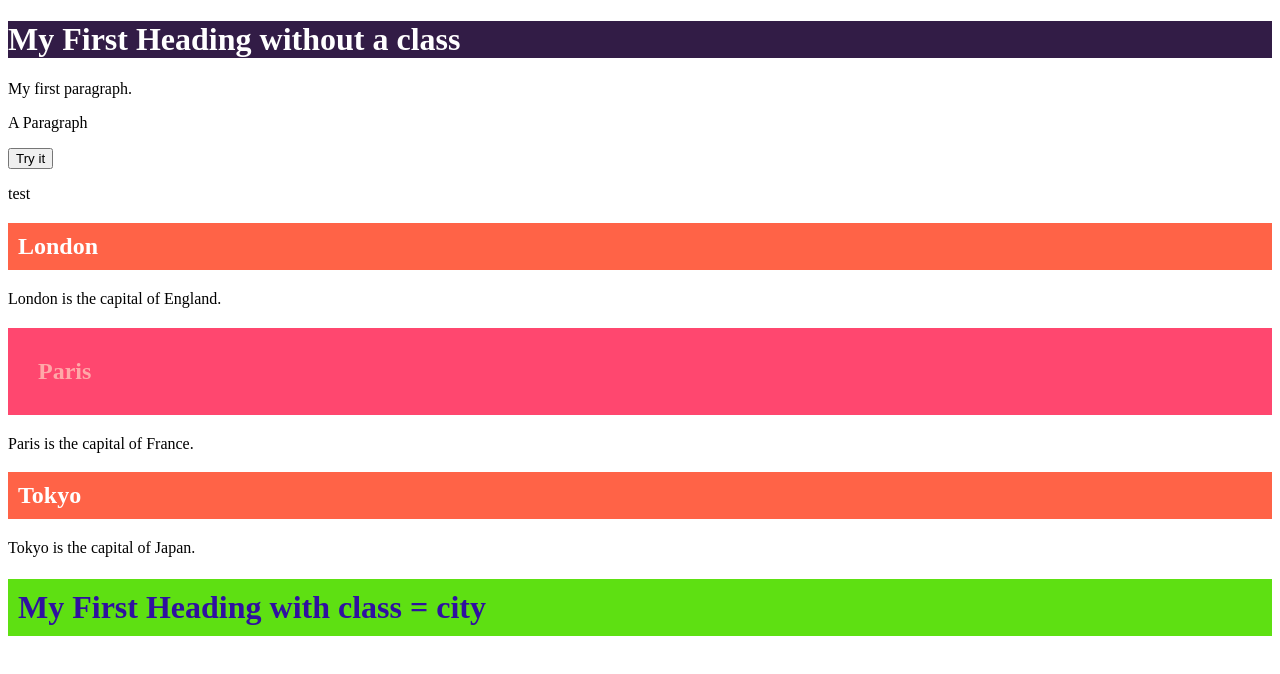
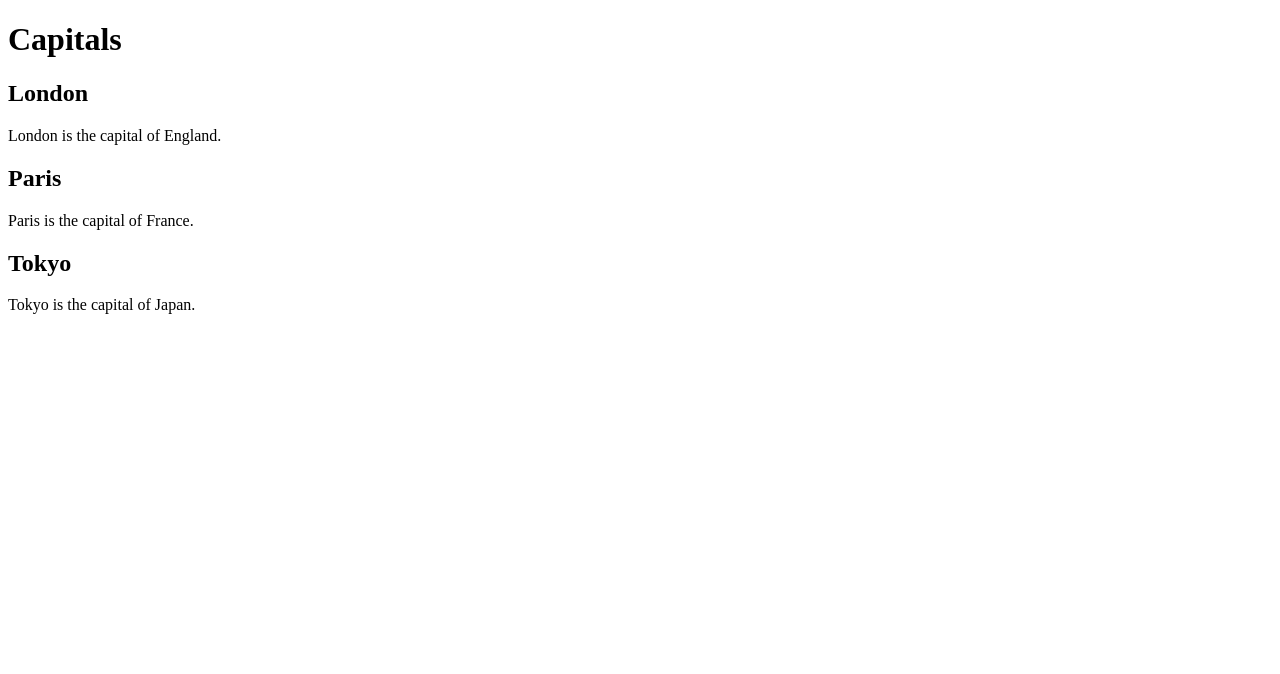
Before and after one commit to zealand-3q-2020E/basichtml-jakubmraz, a plain HTML site: page index.html in a window 1280 px wide. Drawn offline with Linux system fonts and the light colour scheme.

Commit message:
simplify the example

```diff
--- a/index.html
+++ b/index.html
@@ -2,51 +2,21 @@
 <!DOCTYPE html>
 <html>
 <head>
-    <link rel="stylesheet" type="text/css" href="mystyle.css">
-    <script>
-        function myFunction() {
-             text1 = "test";
-
-             for (i = 0; i < 10; i++){
-                text1 += "nr " + i;
-            }
-
-             if (document.getElementById("MyUniqeID").getAttribute("class") =="city")
-              {
-                document.getElementById("MyUniqeID").innerHTML = "CITY" +text1;
-                document.getElementById("MyUniqeID").className = "city1";
-              }
-              else
-              {
-                document.getElementById("MyUniqeID").className = "city";
-                document.getElementById("MyUniqeID").innerHTML = "KLIK" + text1;
-
-              }
-        }
-    </script>
 
 <title>Page Title</title>
 </head>
 <body>
 
-<h1>My First Heading without a class</h1>
-<p>My first paragraph.</p>
-<p id="MyUniqeID">A Paragraph</p>
-<button type="button" onclick="myFunction()">Try it</button>
+<h1>Capitals</h1>
 
-<p>test</p>
-
-<h2 class="city">London</h2>
+<h2>London</h2>
 <p>London is the capital of England.</p>
 
-<h2 class="city1">Paris</h2>
+<h2>Paris</h2>
 <p>Paris is the capital of France.</p>
 
-<h2 class="city">Tokyo</h2>
+<h2>Tokyo</h2>
 <p>Tokyo is the capital of Japan.</p>
-
-
-<h1 class="city">My First Heading with class = city</h1>
 
 </body>
 </html>
```
